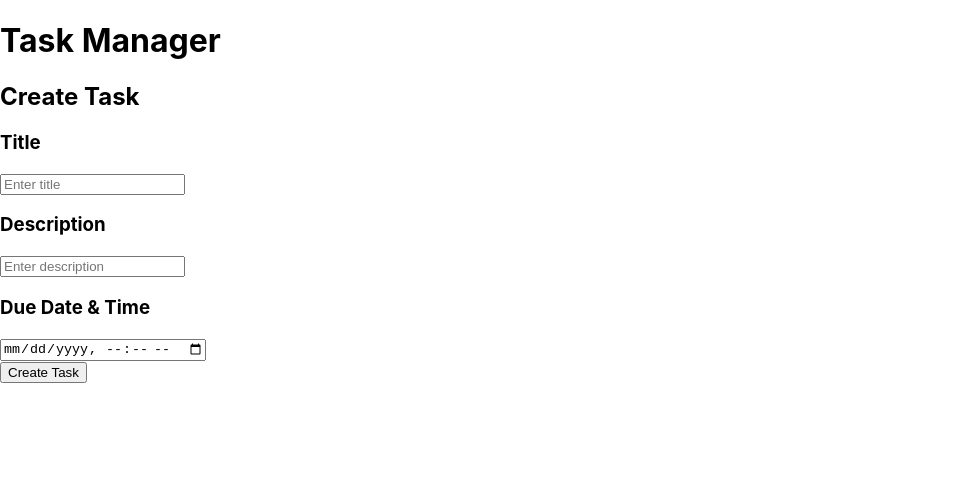
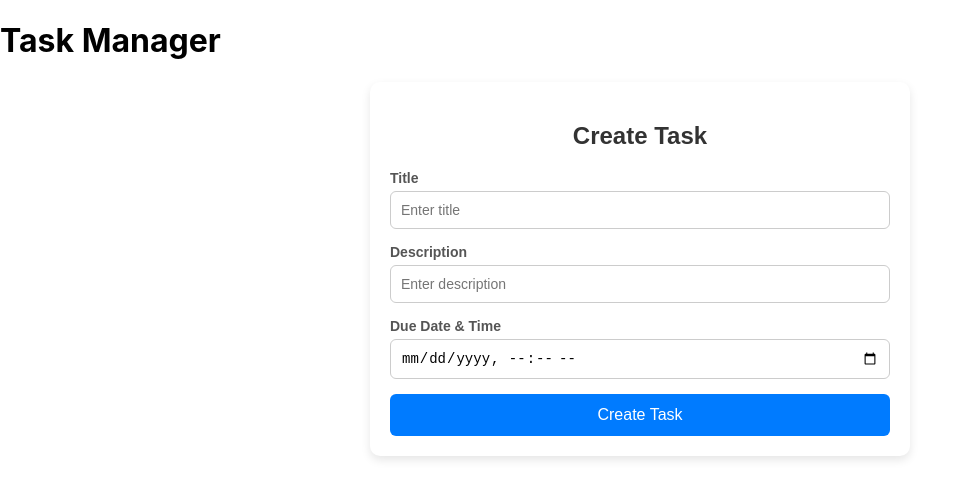
Before and after one commit to Monil310102/hmcts-task-app, a React (Create React App) app in the folder frontend/: page / in a window 1280 px wide. Shown: the top 498 px of the page, without its empty margins (0-971 px from the left). Built offline with nearby package versions, Linux system fonts and the light colour scheme.

Commit message:
Added css

```diff
--- /dev/null
+++ b/frontend/src/components/TaskForm.css
@@ -0,0 +1,67 @@
+.task-form-container {
+  max-width: 500px;
+  margin: 20px auto;
+  padding: 20px;
+  background-color: #ffffff;
+  border-radius: 10px;
+  box-shadow: 0 4px 10px rgba(0, 0, 0, 0.1);
+  font-family: Arial, sans-serif;
+}
+
+.task-form-container h2 {
+  text-align: center;
+  color: #333;
+  margin-bottom: 20px;
+}
+
+.task-form-container form div {
+  margin-bottom: 15px;
+}
+
+.task-form-container form h3 {
+  margin-bottom: 5px;
+  font-size: 14px;
+  color: #555;
+}
+
+.task-form-container input {
+  width: 100%;
+  padding: 10px;
+  border-radius: 6px;
+  border: 1px solid #ccc;
+  box-sizing: border-box;
+  font-size: 14px;
+}
+
+.task-form-container button {
+  width: 100%;
+  padding: 12px;
+  background-color: #007bff;
+  color: white;
+  font-size: 16px;
+  border: none;
+  border-radius: 6px;
+  cursor: pointer;
+  transition: background-color 0.2s ease;
+}
+
+.task-form-container button:hover {
+  background-color: #0056b3;
+}
+
+.task-form-container .message {
+  margin-top: 20px;
+  padding: 10px;
+  background-color: #e9ecef;
+  border-radius: 6px;
+  white-space: pre-wrap; /* preserves newlines */
+  word-wrap: break-word;
+}
+
+.task-form-container .message.success {
+  border-left: 4px solid #28a745;
+}
+
+.task-form-container .message.error {
+  border-left: 4px solid #dc3545;
+}
--- a/frontend/src/components/TaskForm.jsx
+++ b/frontend/src/components/TaskForm.jsx
@@ -1,5 +1,6 @@
 import { useState } from "react";
 import { createTask } from "../api";
+import './TaskForm.css';
 
 export default function TaskForm() {
   const [title, setTitle] = useState("");
@@ -34,7 +35,7 @@ export default function TaskForm() {
   };
 
   return (
-    <div>
+    <div className="task-form-container">
       <h2>Create Task</h2>
       <form onSubmit={handleSubmit}>
         <div>
```
